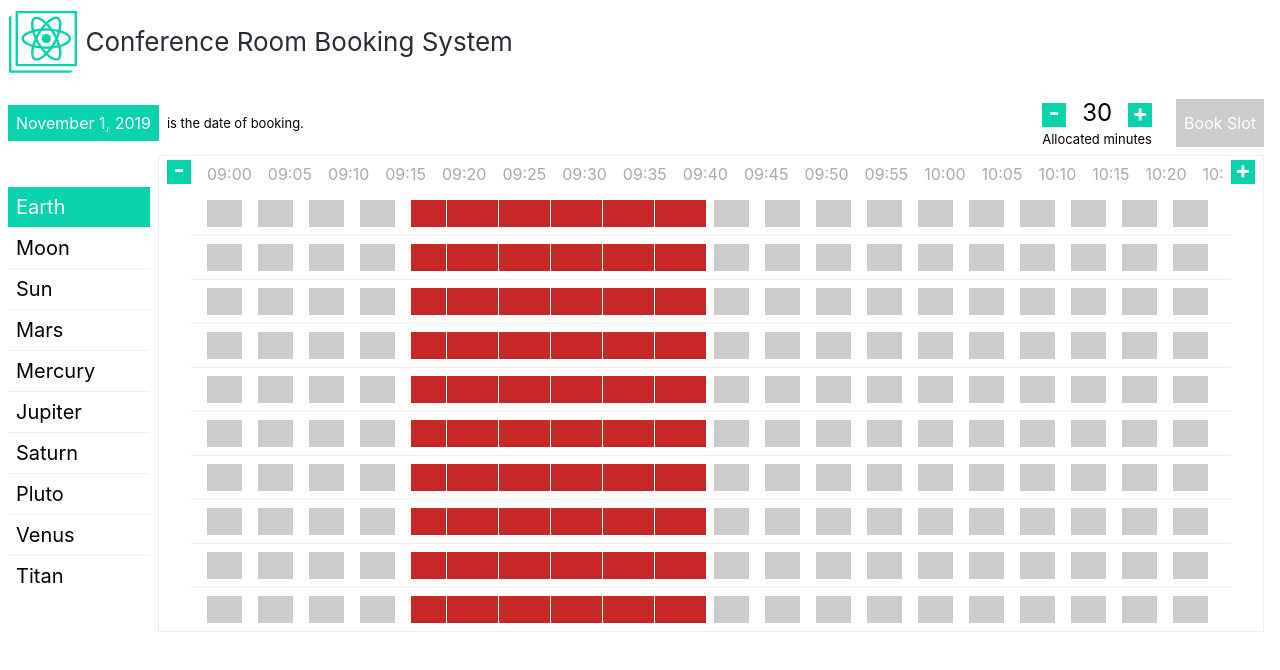
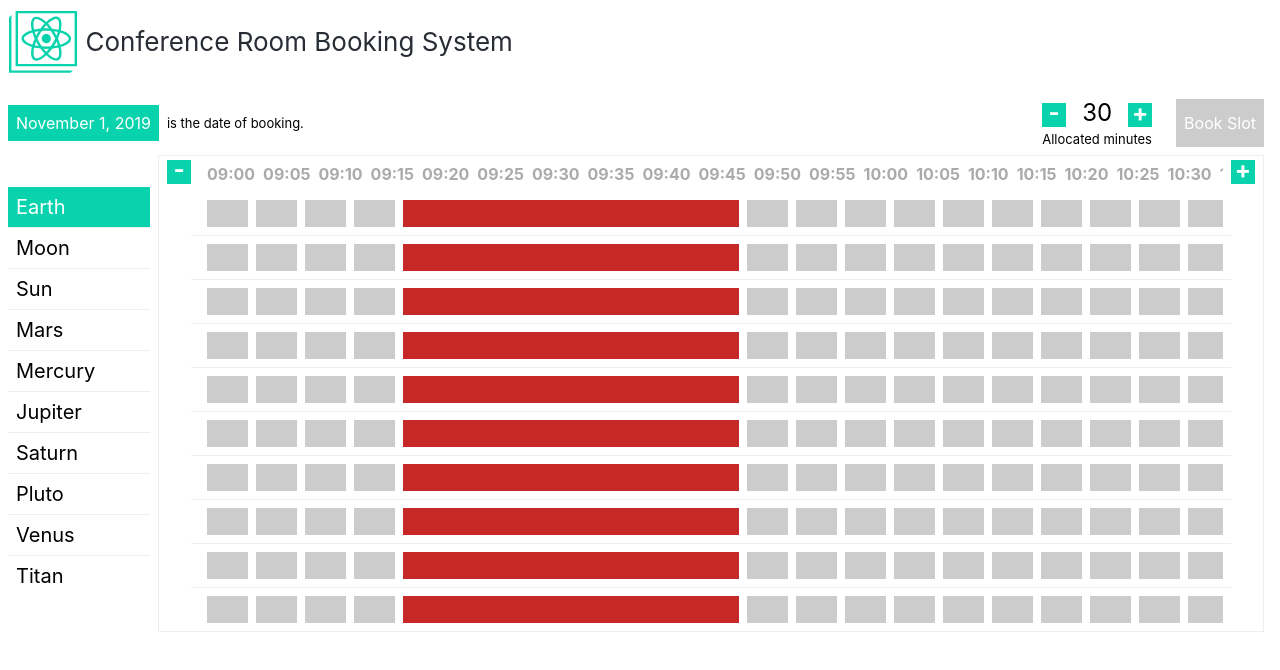
Before and after one commit to nadirlaskar/conference-room-booking, a React (Create React App) app: page / in a window 1280 px wide. Shown: the top 670 px of the page. Built offline with nearby package versions, Linux system fonts and the light colour scheme.

Commit message:
updated css for timeLine

```diff
--- a/src/components/TimeLine.css
+++ b/src/components/TimeLine.css
@@ -9,11 +9,11 @@
 
 .TimeLine-cell {
     font-size: 16px;
-    min-width: 35px;
+    min-width: 41px;
     height: 27px;
     max-height: 30px;
     background: #ccc;
-    margin: 0 8px;
+    margin-left: 8px;
 }
 
 .TimeLine-cell-booked {
@@ -25,8 +25,6 @@
 }
 
 .TimeLine-cell-booked:not(.TimeLine-cell-booked-edge) {
-    margin-right: 0;
     margin-left: 0;
-    padding: 0 8px;
-    border-left: 1px solid #fff;
+    padding-left: 18px;
 }
--- a/src/components/TimeSlider.css
+++ b/src/components/TimeSlider.css
@@ -43,8 +43,9 @@
 }
 
 .TimeScale-time-block {
-    margin: 0 8px;
+    margin-left: 8px;
     color: #aaa;
+    font-weight: bold;
 }
 
 .TimeScale-time-block-currentTime {
@@ -53,5 +54,4 @@
 
 .TimeScale-time-block-selectedTime {
     color: #09d3ac;
-    font-weight: bold;
 }
```
